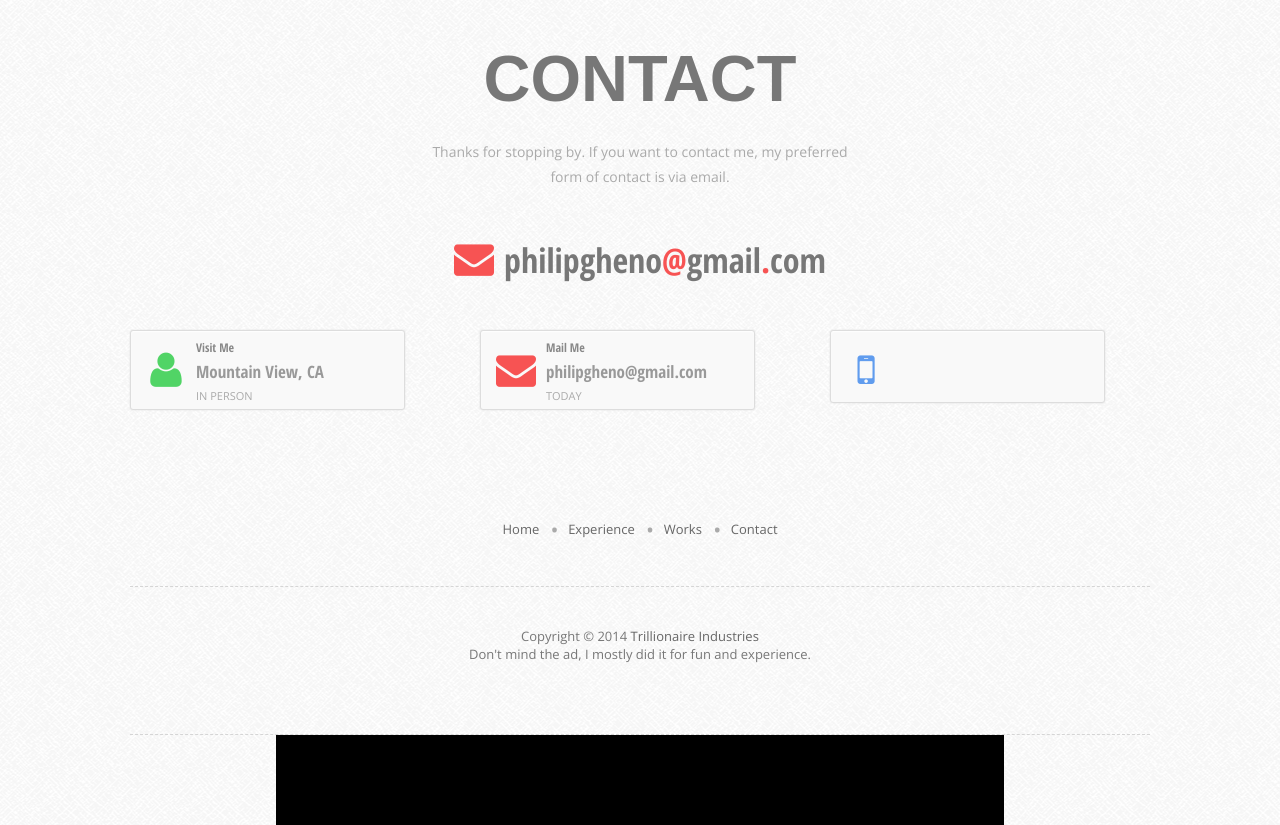
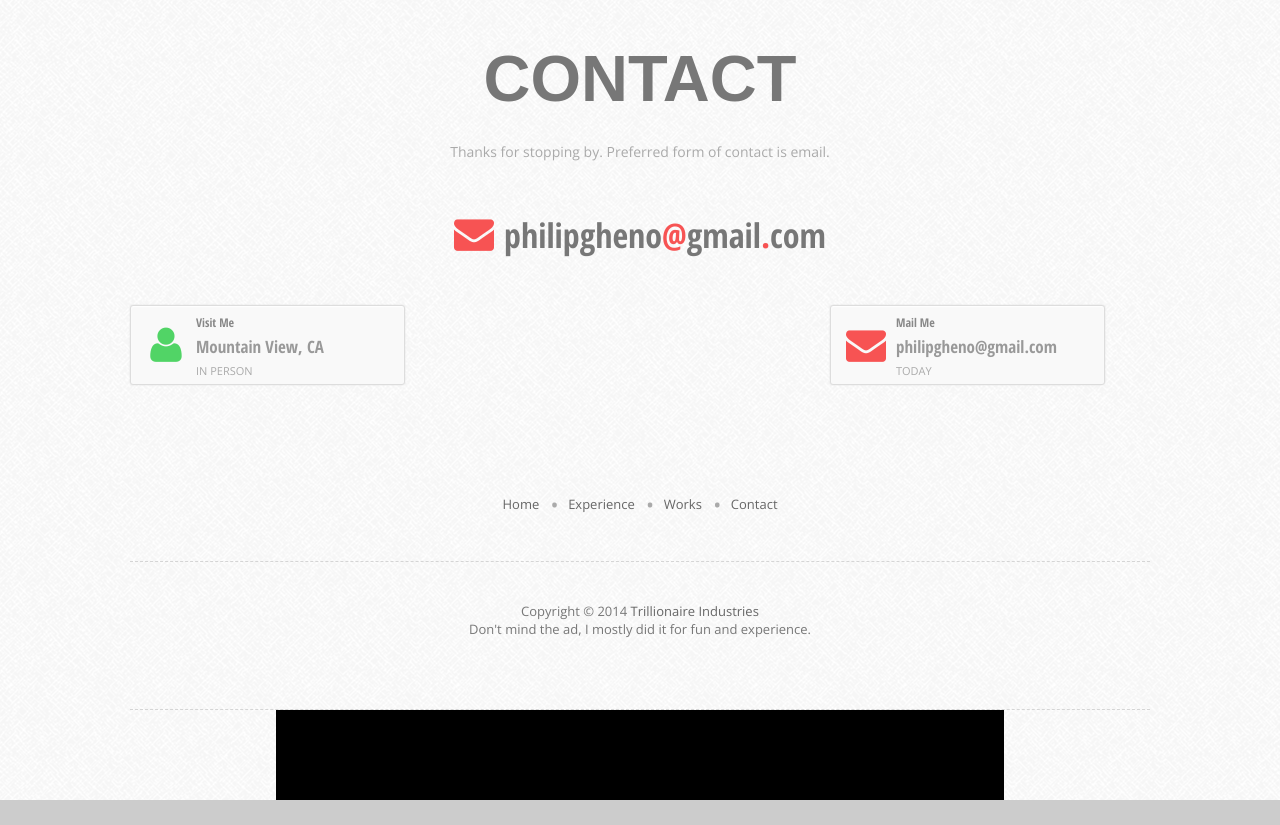
Before and after one commit to minijag/minijag.github.io, a plain HTML site: page index.html in a window 1280 px wide. Shown: the part 3040-3865 px from the top of the page. After the commit the page ends 3840 px from the top, so only its background shows below. Drawn offline with nearby package versions, Linux system fonts and the light colour scheme; a web font is replaced by a local one.

Commit message:
removed number

```diff
--- a/index.html
+++ b/index.html
@@ -329,12 +329,12 @@
 							<h2>Contact</h2>
 						</div>
 						<!-- Title Para -->
-						<p>Thanks for stopping by.  If you want to contact me, my preferred form of contact is via email.</p>
+						<p>Thanks for stopping by.  Preferred form of contact is email.</p>
 					</div>
 					<!-- Contact Number -->
 					<h3 class="con-num animated"><span><i class="fa fa-envelope red"></i></span>philipgheno<span class="red">@</span>gmail<span class="red">.</span>com</h3>
 					<div class="row">
-						<div class="col-md-4 col-sm-6">
+						<div class="col-md-8 col-sm-6">
 							<div class="contact-item contact-one animated">
 								<div class="cimg">
 									<i class="fa fa-user green"></i>
@@ -361,14 +361,6 @@
 									<div class="clearfix"></div>
 								</div>
 							</a>
-						</div>
-						<div class="col-md-4 col-sm-6">
-							<div class="contact-item contact-three animated">
-								<div class="cimg">
-									<i class="fa fa-mobile blue"></i>
-								</div>
-								<div class="clearfix"></div>
-							</div>
 						</div>
 					</div>
 
```
